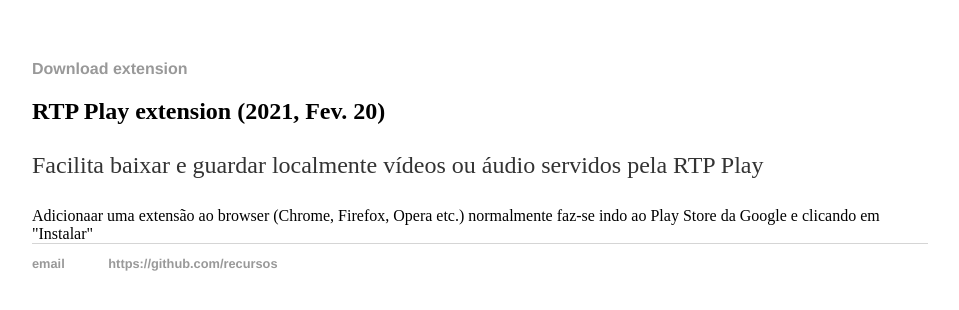
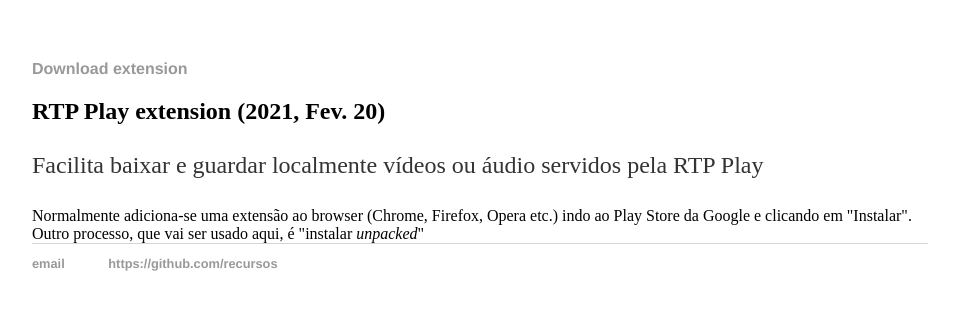
Before and after one commit to rtpplay/recursos.github.io, a Jekyll site: the page built from index.html, in a window 1280 px wide. Shown: the top 310 px of the page, without its empty margins (160-1119 px from the left). Built offline with Jekyll 4.4.1, drawn with Linux system fonts in a browser that asks for light colours.

Commit message:
Update index.html

```diff
--- a/index.html
+++ b/index.html
@@ -7,5 +7,6 @@
 	<p>Facilita baixar e guardar localmente vídeos ou áudio servidos pela RTP Play</p>
 </div><!-- /.blurb -->
 <div>
-	Adicionaar uma extensão ao browser (Chrome, Firefox, Opera etc.) normalmente faz-se indo ao Play Store da Google e clicando em "Instalar"
+	Normalmente adiciona-se uma extensão ao browser (Chrome, Firefox, Opera etc.) indo ao Play Store da Google e clicando em "Instalar".
+	Outro processo, que vai ser usado aqui, é "instalar <i>unpacked</i>"
 </div>
```
